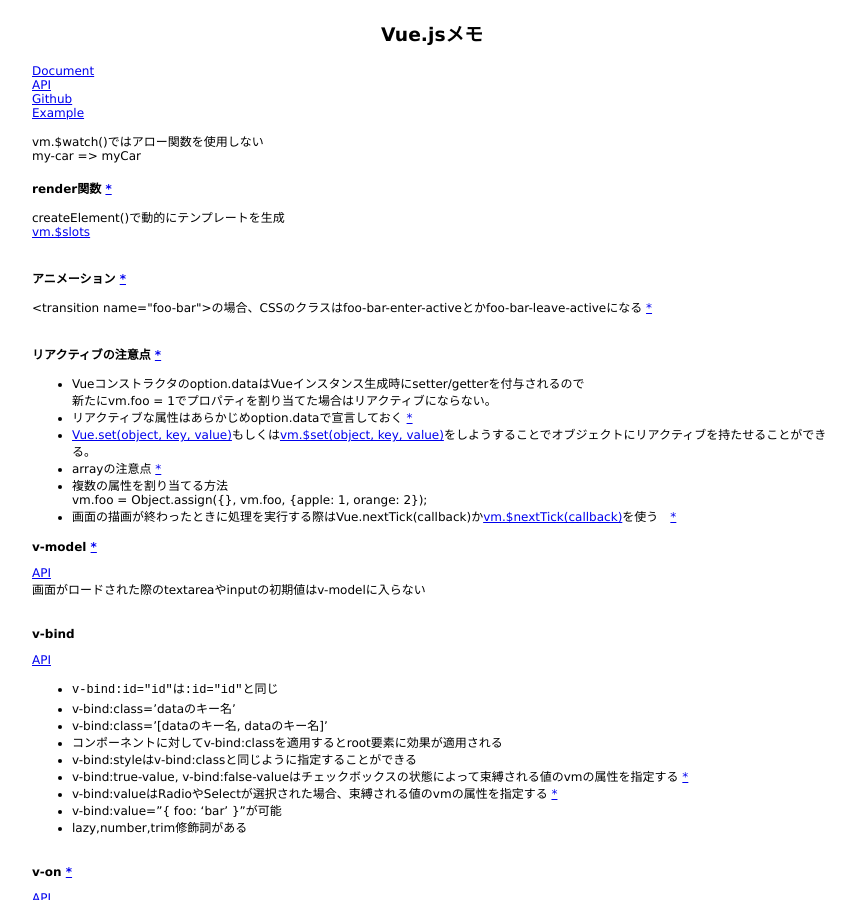
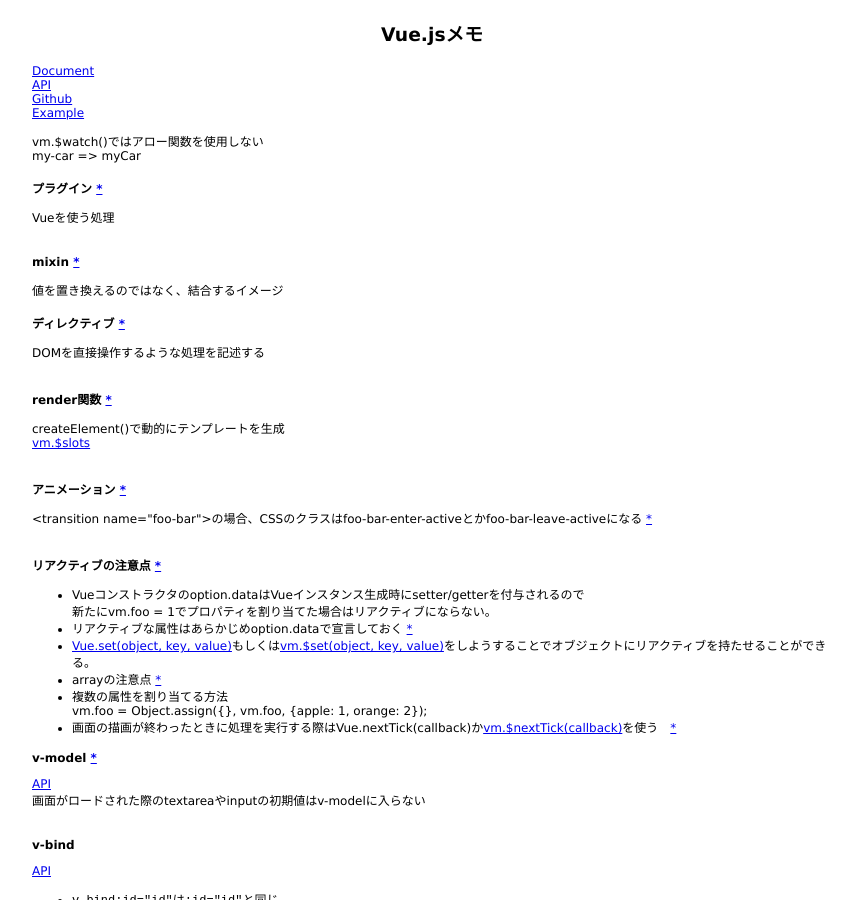
Before and after one commit to 38elements/38elements.github.com, a Jekyll site: the page built from _posts/2016-12-20-vuejs.md, in a window 1280 px wide and 900 px high. Shown: the whole window, without its empty margins (208-1064 px from the left). Built offline with Jekyll 4.4.1, drawn with Linux system fonts in a browser that asks for light colours.

Commit message:
Update 2016-12-20-vuejs.md

```diff
--- a/_posts/2016-12-20-vuejs.md
+++ b/_posts/2016-12-20-vuejs.md
@@ -9,6 +9,18 @@ title: Vue.jsメモ
 
 vm.$watch()ではアロー関数を使用しない
 my-car => myCar
+
+#### プラグイン [\*](https://jp.vuejs.org/v2/guide/plugins.html)
+Vueを使う処理
+<br>
+
+#### mixin [\*](https://vuejs.org/v2/guide/mixins.html)
+値を置き換えるのではなく、結合するイメージ
+<br>
+
+#### ディレクティブ [\*](https://vuejs.org/v2/guide/custom-directive.html)
+DOMを直接操作するような処理を記述する
+<br>
 
 #### render関数 [\*](https://vuejs.org/v2/guide/render-function.html)
 createElement()で動的にテンプレートを生成
```
